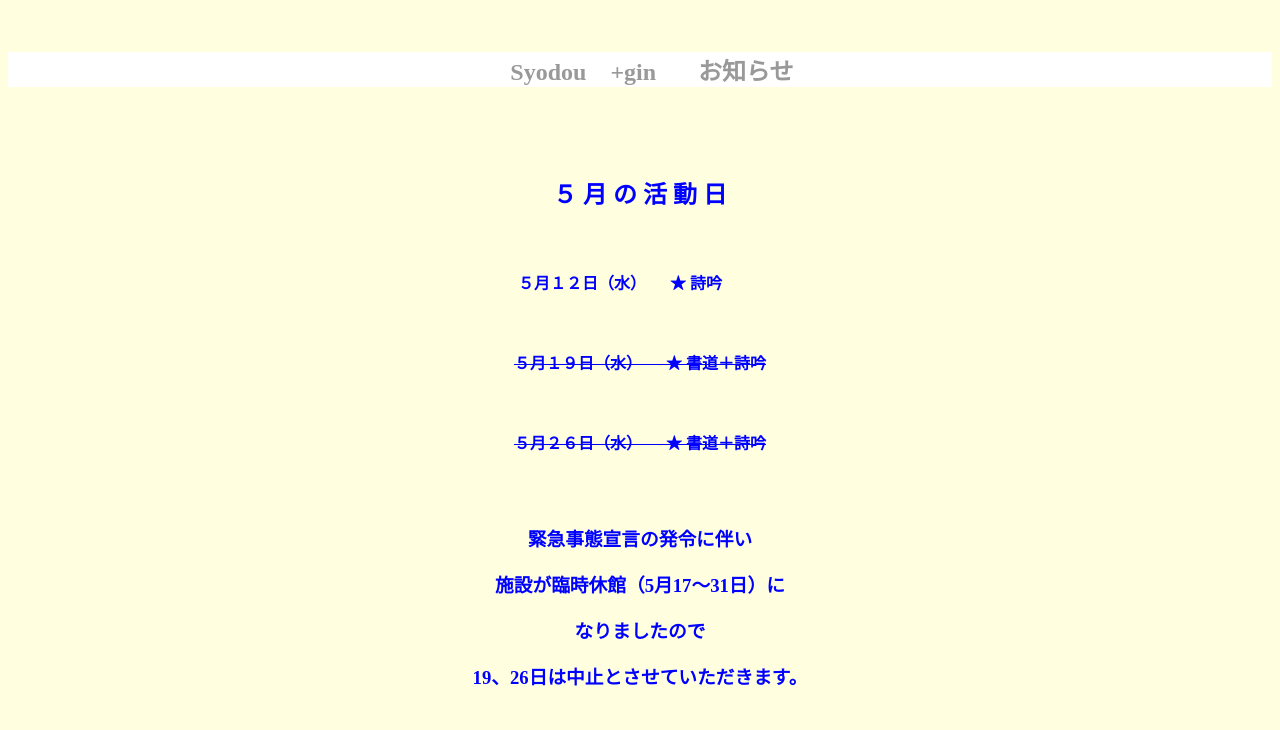
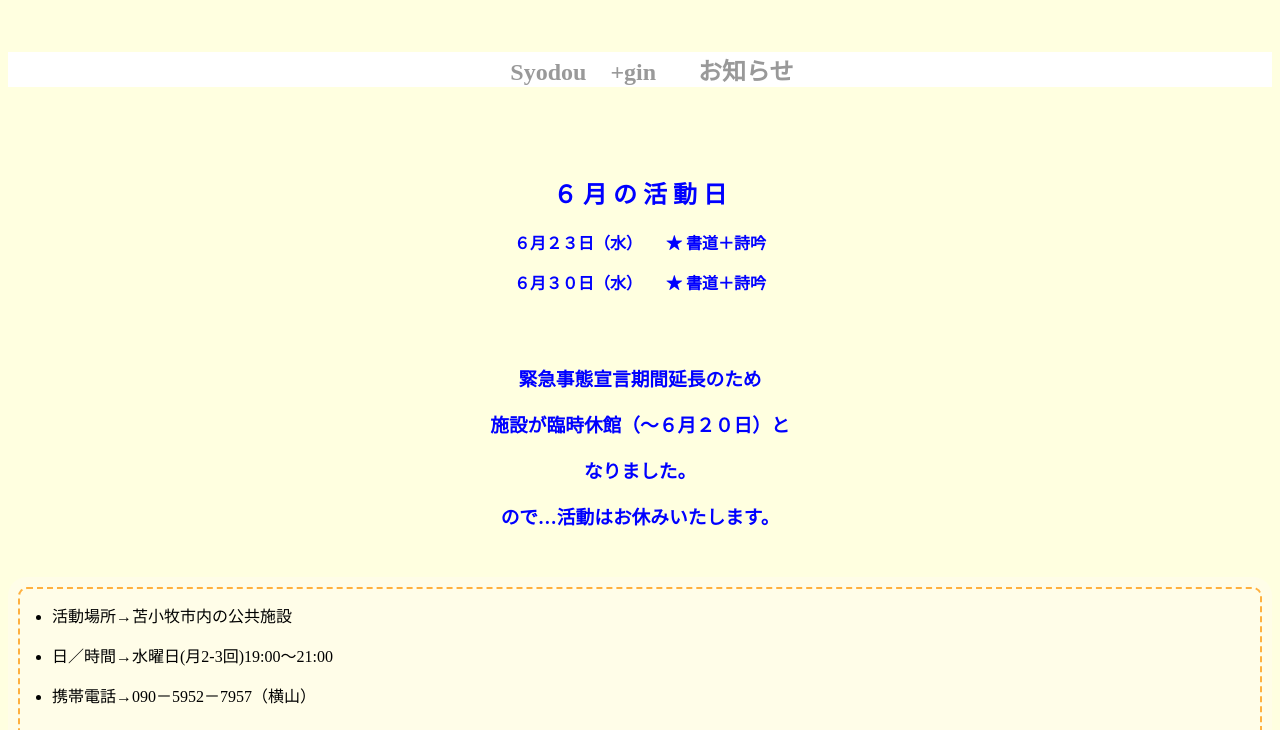
Before and after one commit to kohuu/syodou, a plain HTML site: page Information.html in a window 1280 px wide. Shown: the top 730 px of the page. Drawn offline with Linux system fonts and the light colour scheme.

Commit message:
Update Information.html

```diff
--- a/Information.html
+++ b/Information.html
@@ -36,20 +36,16 @@
 
 
 　<center>
- 　     <h2><b><font color="blue">５ 月 の 活 動 日</h2>
-    　　<p>５月１２日（水）　　★ 詩吟&nbsp;&nbsp;&nbsp;&nbsp;&nbsp;&nbsp;&nbsp;&nbsp;&nbsp;&nbsp;</p>
-    　　<p><s>５月１９日（水）　　★ 書道＋詩吟</s></p>
-    　　<p><s>５月２６日（水）　　★ 書道＋詩吟</s></p> </b>
+ 　     <h2><b><font color="blue">６ 月 の 活 動 日</h2>
+        <p>６月２３日（水）　　★ 書道＋詩吟</p>
+        <p>６月３０日（水）　　★ 書道＋詩吟</p></b>
 
   <br><br>
-        <h3>緊急事態宣言の発令に伴い</h3>
-        <h3>施設が臨時休館（5月17～31日）に</h3>
-        <h3>なりましたので</h3>
-   <h3>19、26日は中止とさせていただきます。</h3>
-
-
+        <h3>緊急事態宣言期間延長のため</h3>
+        <h3>施設が臨時休館（～６月２０日）と</h3>
+        <h3>なりました。</h3>
+        <h3>ので…活動はお休みいたします。</h3>
 　</center></font>
-
 
 
   <style type="text/css">
```
